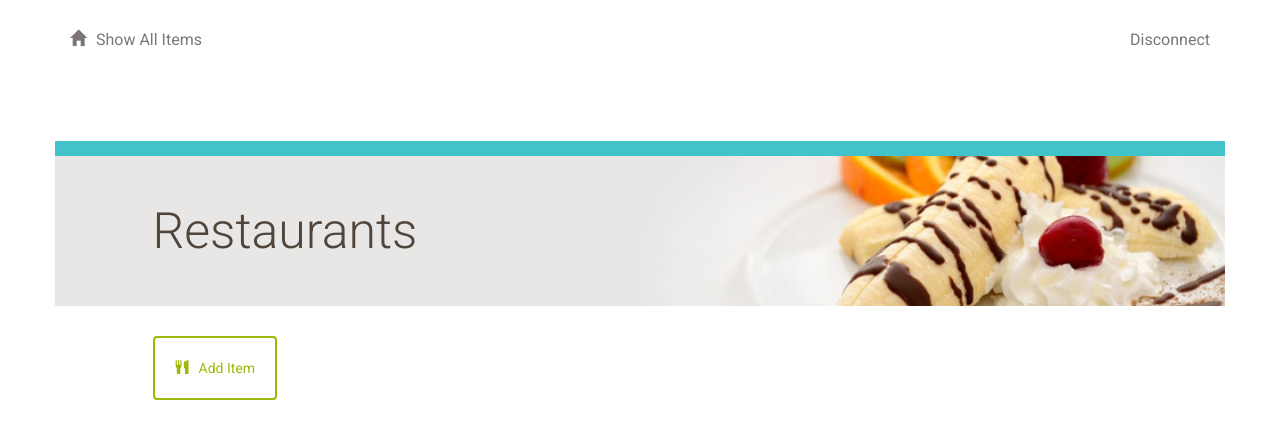
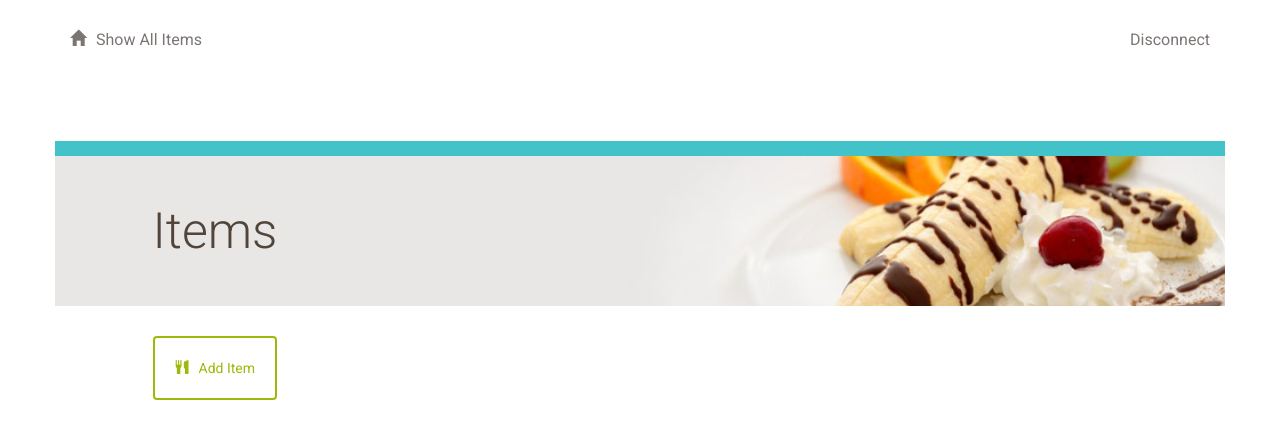
Before and after one commit to pbrandiezs/udacity-fullstack-project-item-catalog, a Flask app: page / in a window 1280 px wide. Shown: the top 439 px of the page. Run offline with Flask 2, Linux system fonts and the light colour scheme; the visitor is signed in with stand-in values (Sample User, id 1); data that the repository does not hold is empty; parts of the project's set-up code (start-up, migrations or seed data) failed here and were passed over; some libraries are stand-ins or nearby versions.

Commit message:
fix: h1 in items.html to show Items

```diff
--- a/vagrant/catalog/templates/items.html
+++ b/vagrant/catalog/templates/items.html
@@ -12,7 +12,7 @@
 	<div class="row banner main">
 		<div class="col-md-1"></div>
 		<div class="col-md-11 padding-none">
-			<h1>Restaurants</h1>
+			<h1>Items</h1>
 		</div>
 	</div>
 
```
